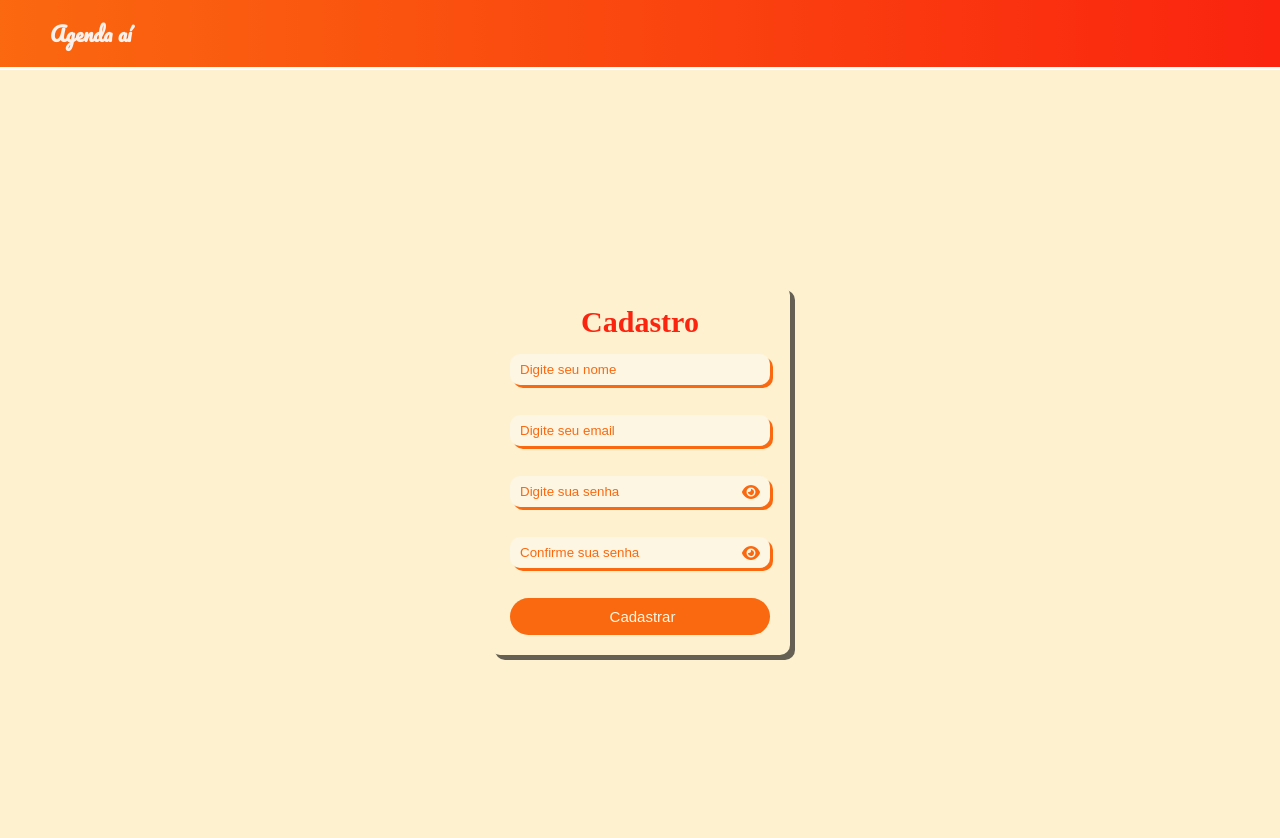
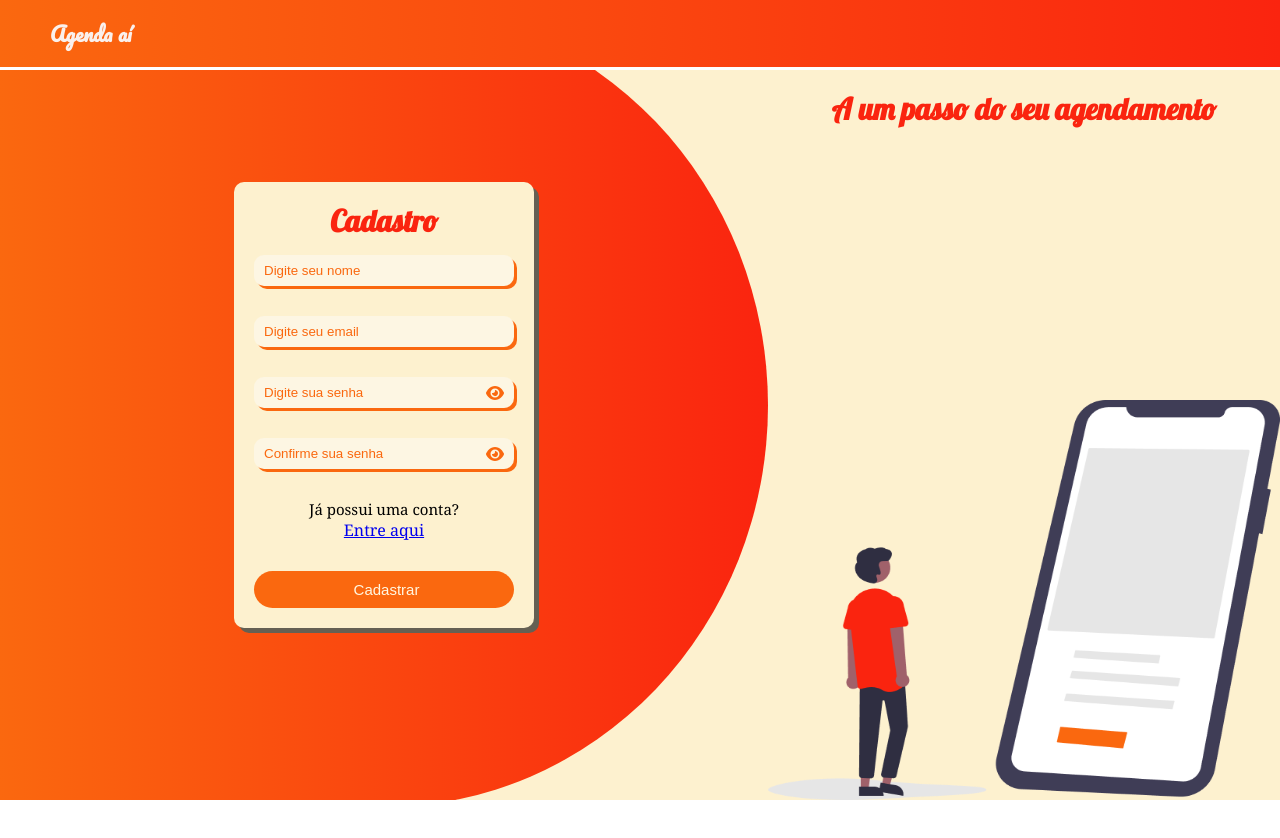
Before and after one commit to pauloandrepassos/agendaai-frontend, a Next.js app: page /auth/signup in a window 1280 px wide. Shown: the top 838 px of the page. After the commit the page ends 800 px from the top, so only its background shows below. Built offline with nearby package versions, Linux system fonts and the light colour scheme.

Commit message:
Atualizando páginas de cadastro e login

```diff
--- a/src/app/auth/auth.module.css
+++ b/src/app/auth/auth.module.css
@@ -1,3 +1,6 @@
+@import url('https://fonts.googleapis.com/css2?family=Lobster&display=swap');
+
+
 .authpage {
     height: 100vh;
     display: flex;
@@ -23,8 +26,8 @@
 
 .section1 {
     display: flex;
-    justify-content: flex-start;
-    align-items: flex-end;
+    flex-direction: column;
+    justify-content: space-between;
     width: 40%;
 }
 
@@ -53,6 +56,18 @@
     align-items: center;
 }
 
+.circle2 {
+    background: linear-gradient(to right, #FA680F, #FA240F);
+    border-top-right-radius: 50%;
+    border-bottom-right-radius: 50%;
+    width: 110%;
+    height: 110%;
+    margin-top: -60px;
+    display: flex;
+    justify-content: center;
+    align-items: center;
+}
+
 
 .cardCadastro{
     display: flex;
@@ -67,10 +82,15 @@
     width: 300px;
 }
 
-.cardCadastro h1 {
+.cardCadastro h1, .section1 h1 {
     font-family: 'Lobster', cursive;
     color: #FA240F;
     font-size: 30px;
+}
+
+.section1 h1 {
+    text-align: center;
+    margin-top: 20px;
 }
 
 .formCadastro {
@@ -129,6 +149,20 @@
     background: #FA240F;
 }
 
+.mensagemDeErro {
+    color: #FA240F;
+    font-size: 12px;
+    margin-top: 5px;
+}
+
+.link {
+    font-family: Cambria, Cochin, Georgia, Times, 'Times New Roman', serif;
+}
+
+.link p {
+    font-size: 15px;
+}
+
 @media(max-width: 850px) {
     .section1 {
         display: none;
--- a/src/app/auth/signup/page.js
+++ b/src/app/auth/signup/page.js
@@ -13,6 +13,9 @@ import { apiUrl } from "@/config/api";
 import Modal from "@/components/SucessErrorModal";
 import axios from "axios";
 import Loading from "@/components/Loading";
+import Link from "next/link";
+import imagem from '/public/undraw_my_app_re_gxtj 1.png'
+import Image from "next/image";
 
 const schema = yup.object().shape({
     nome: yup.string().min(3, 'O nome de usuário deve ter pelo menos 3 dígitos').required('O nome deve vser preenchido'),
@@ -68,15 +71,18 @@ export default function Signup() {
     };
 
     return (
-        <>
+        <div className={styles.authpage}>
             <Navbar />
             {loading ? (
                 <Loading />
             ) : (
                 <section className={styles.cadastro}>
+                    <div className={styles.section2}>
+                        <div className={styles.circle2}>
                             <div className={styles.cardCadastro}>
                                 <h1>Cadastro</h1>
                                 <form onSubmit={handleSubmit(onSubmit)} className={styles.formCadastro}>
+                                    <div>
                                         <input
                                             type='text'
                                             id='nome'
@@ -86,6 +92,8 @@ export default function Signup() {
                                             {...register("nome")}
                                         />
                                         {errors.nome && <p className={styles.mensagemDeErro}>{errors.nome.message}</p>}
+                                    </div>
+                                    <div>
                                         <input
                                             type='text'
                                             id='email'
@@ -95,8 +103,8 @@ export default function Signup() {
                                             {...register("email")}
                                         />
                                         {errors.email && <p className={styles.mensagemDeErro}>{errors.email.message}</p>}
-
-
+                                    </div>
+                                    <div>
                                         <div className={styles.inputDiv}>
                                             <input
                                                 type={showPassword ? "text" : "password"}
@@ -109,8 +117,8 @@ export default function Signup() {
                                             <FontAwesomeIcon className={styles.icon} icon={showPassword ? faEyeSlash : faEye} onClick={() => togglePasswordVisibility('password')} />
                                         </div>
                                         {errors.password && <p className={styles.mensagemDeErro}>{errors.password.message}</p>}
-
-
+                                    </div>
+                                    <div>
                                         <div className={styles.inputDiv}>
                                             <input
                                                 type={showConfirmPassword ? 'text' : 'password'}
@@ -123,7 +131,12 @@ export default function Signup() {
                                             <FontAwesomeIcon className={styles.icon} icon={showConfirmPassword ? faEyeSlash : faEye} onClick={() => togglePasswordVisibility('confirmPassword')} />
                                         </div>
                                         {errors.confirmPassword && <p className={styles.mensagemDeErro}>{errors.confirmPassword.message}</p>}
+                                    </div>
 
+                                    <div className={styles.link}>
+                                        <p>Já possui uma conta?</p>
+                                        <Link href={`/auth/login`}>Entre aqui</Link>
+                                    </div>
                                     <button
                                         id="buttonLogin"
                                         className={styles.submitButton}
@@ -132,6 +145,12 @@ export default function Signup() {
                                         Cadastrar
                                     </button>
                                 </form>
+                            </div>
+                        </div>
+                    </div>
+                    <div className={styles.section1}>
+                        <h1>A um passo do seu agendamento</h1>
+                        <Image src={imagem}/>
                     </div>
                 </section>
             )}
@@ -142,6 +161,6 @@ export default function Signup() {
                     message={message}
                 />
             }
-        </>
+        </div>
     )
 }
--- a/src/app/layout.js
+++ b/src/app/layout.js
@@ -12,6 +12,10 @@ export const metadata = {
 export default function RootLayout({ children }) {
   return (
     <html lang="pt-br">
+      <head>
+        <link href="https://fonts.googleapis.com/css2?family=Pacifico&display=swap" rel="stylesheet" />
+        <link href="https://fonts.googleapis.com/css2?family=Lobster&display=swap" rel="stylesheet" />
+      </head>
       <body className={inter.className}>{children}</body>
     </html>
   );
```
Also changed, not shown: src/app/auth/login/page.js (+7 -0 lines). Lines whose indentation alone changed are shown as unchanged.
